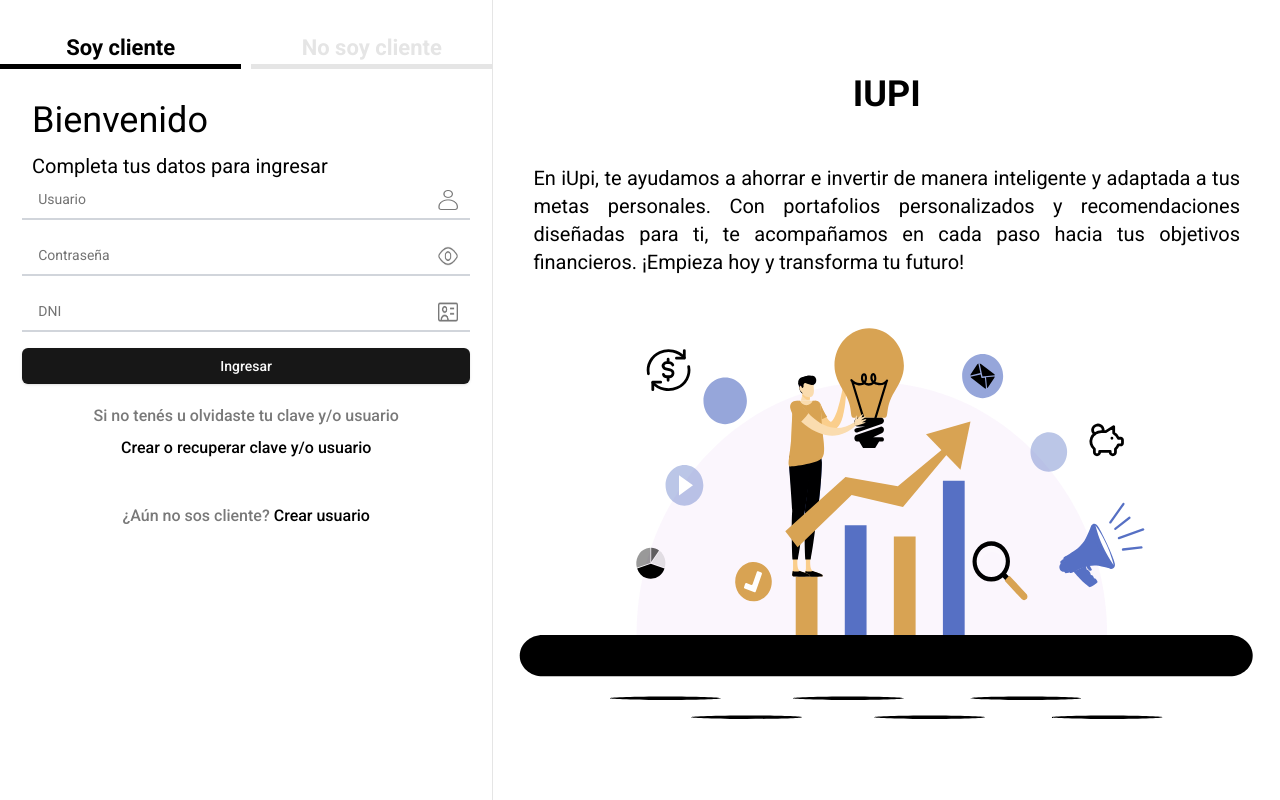
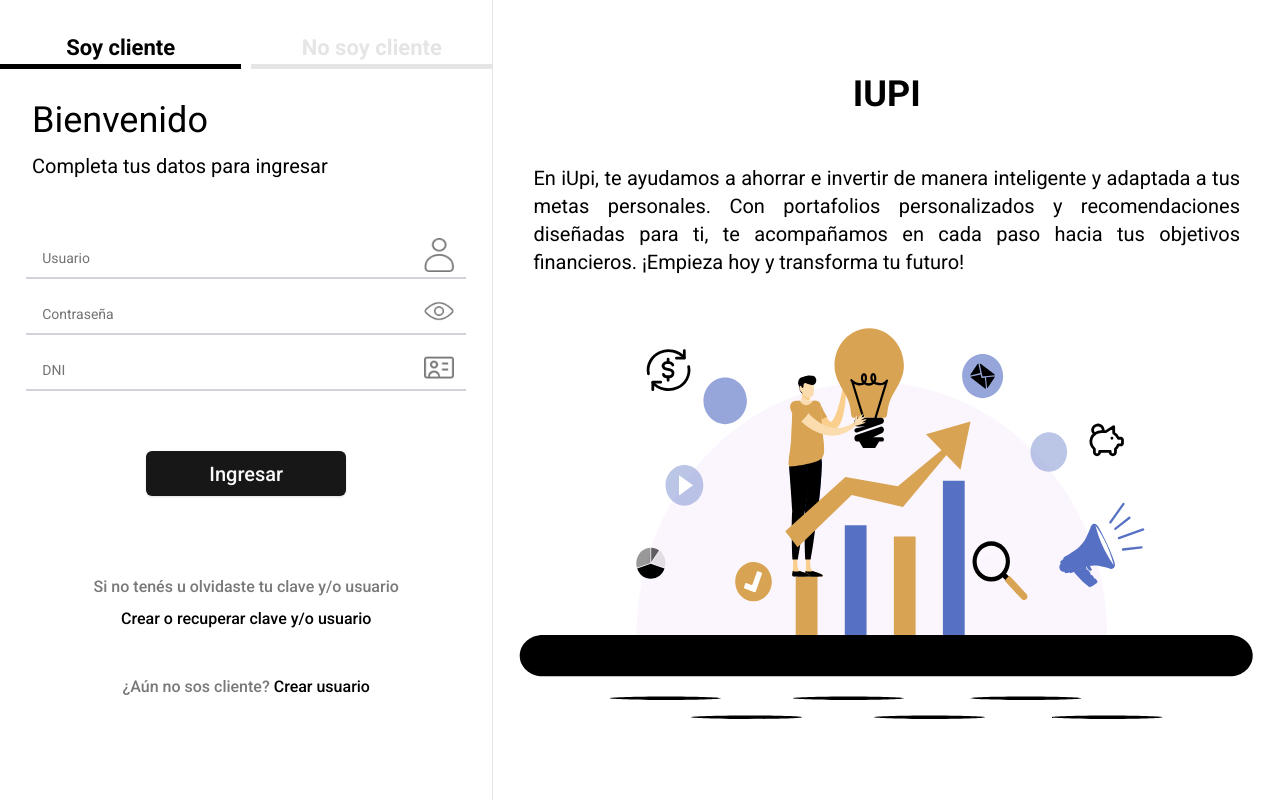
Before and after one commit to SoyIsabelMM/MVP-Planificaci-n-financiera, a Next.js app in the folder frontend/: page /signin in a window 1280 px wide. Built offline with nearby package versions, Linux system fonts and the light colour scheme.

Commit message:
style: quitar css de  mensaje error default

```diff
--- a/frontend/src/components/CustomForm/CustomForm.jsx
+++ b/frontend/src/components/CustomForm/CustomForm.jsx
@@ -46,7 +46,11 @@
   };
 
   return (
-    <form className="space-y-4 w-full max-w-md mx-auto">
+    <form
+      onSubmit={handleSubmit}
+      className="px-1 mt-[12%] flex flex-col  mb-[12%] w-full max-w-md mx-auto  "
+      noValidate
+    >
       {loginFields.map((field) => (
         <CustomInput
           key={field.id}
@@ -65,7 +69,10 @@
         />
       ))}
 
-      <Button type="submit" className="w-full">
+      <Button
+        type="submit"
+        className="w-[200px] h-[45px] mt-[10%] mx-auto text-[20px] font-medium"
+      >
         Ingresar
       </Button>
     </form>
--- a/frontend/src/components/CustonInput/CustomInput.jsx
+++ b/frontend/src/components/CustonInput/CustomInput.jsx
@@ -17,7 +17,7 @@
         {label}
       </Label>
 
-      <div className="relative">
+      <div className="relative w-full">
         <Input
           {...props}
           tabIndex={tabIndex}
@@ -34,9 +34,9 @@
             <Image
               src={icon}
               alt={`${label} icon`}
-              width={20}
-              height={20}
-              className="h-5 w-5 text-gray-400"
+              width={30}
+              height={35}
+              className="mb-2 text-gray-400"
             />
           </div>
         )}
```
